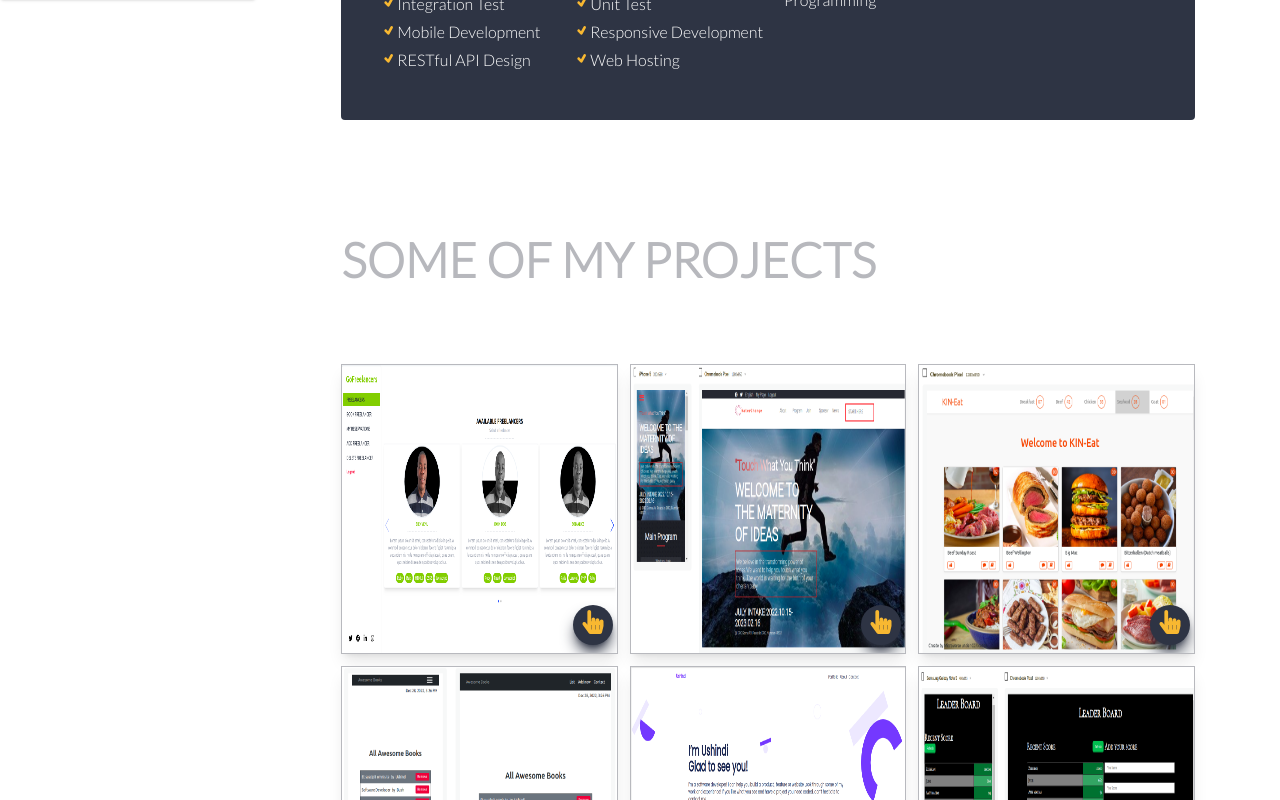
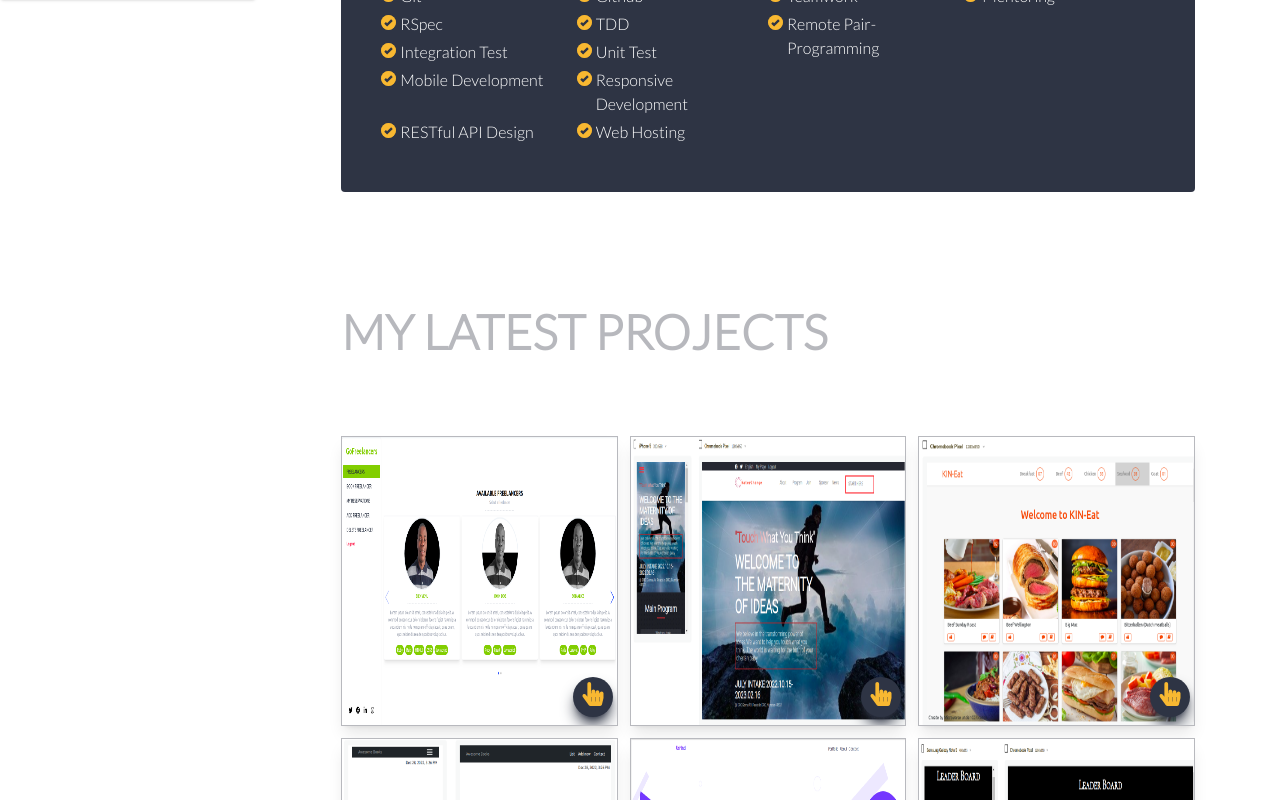
Before and after one commit to bienvenuushindi/my-portfolio, a React (Create React App) app: page / in a window 1280 px wide. Shown: the part 800-1600 px from the top of the page. Built offline with nearby package versions, Linux system fonts and the light colour scheme.

Commit message:
Add animation

```diff
--- a/src/App.css
+++ b/src/App.css
@@ -1,9 +1,14 @@
 * {
     font-family: Lato, serif;
+    margin: 0;
+    padding: 0;
 }
 
 :root {
-    --swiper-navigation-color: #f8b831;
+    --primary: #b8b9be;
+    --secondary: #2e3444;
+    --tertiary: #f8b831;
+    --swiper-navigation-color: var(--tertiary);
 }
 
 body {
@@ -26,9 +31,11 @@ main {
     margin: .5rem;
     z-index: 3;
 }
+
 .custom-shadow {
     box-shadow: 0 4px 8px 0 rgba(0, 0, 0, 0.2), 0 6px 20px 0 rgba(0, 0, 0, 0.19);;
 }
+
 .floating-navigation > li {
     border-radius: 4rem;
     padding: .2rem;
@@ -37,19 +44,21 @@ main {
 }
 
 @media screen and (max-width: 767px) {
-    .testimonial-image{
+    .testimonial-image {
         width: 100px;
         height: 100px;
         margin: auto;
         border-radius: 50px;
     }
 }
-.testimonial-image{
+
+.testimonial-image {
     width: 100px;
     height: 100px;
     margin: auto;
     border-radius: 50px;
 }
+
 @media screen and (min-width: 1024px) {
     .floating-navigation {
         padding: .2rem .2rem;
@@ -64,7 +73,6 @@ main {
         margin: .5rem 0;
     }
 }
-
 
 
 .navigation > li:hover {
@@ -94,14 +102,27 @@ main {
 }
 
 @keyframes app-bounce {
-    0%, 20%, 50%, 80%, 100% {transform: translateY(0);}
-    40% {transform: translateY(-5px);}
-    60% {transform: translateY(-2px);}
+    0%, 20%, 50%, 80%, 100% {
+        transform: translateY(0);
+    }
+    40% {
+        transform: translateY(-5px);
+    }
+    60% {
+        transform: translateY(-2px);
+    }
 }
+
 @-webkit-keyframes app-bounce {
-    0%, 20%, 50%, 80%, 100% {-webkit-transform: translateY(0);}
-    40% {-webkit-transform:  translateY(-5px);}
-    60% {-webkit-transform: translateY(-2px);}
+    0%, 20%, 50%, 80%, 100% {
+        -webkit-transform: translateY(0);
+    }
+    40% {
+        -webkit-transform: translateY(-5px);
+    }
+    60% {
+        -webkit-transform: translateY(-2px);
+    }
 }
 
 .project-container {
@@ -115,7 +136,7 @@ main {
     -moz-transition: all ease-in-out .5s;
 }
 
-.project-element{
+.project-element {
     top: 300px;
     left: 300px;
 }
@@ -124,16 +145,17 @@ a:hover, button:hover, .project-container:hover {
     cursor: pointer;
 }
 
-.project-container:hover .project-element{
+.project-container:hover .project-element {
     opacity: 1;
     top: 0;
     left: 0;
 }
 
 .plus-icon {
-   opacity: 1;
+    opacity: 1;
 }
-.project-container:hover .plus-icon{
+
+.project-container:hover .plus-icon {
     opacity: 0;
 }
 
@@ -142,3 +164,72 @@ a:hover, button:hover, .project-container:hover {
         animation: app-bounce infinite 1s linear;
     }
 }
+
+.wrapper {
+    display: flex;
+    justify-content: center;
+    align-items: center;
+}
+
+.checkmark__circle {
+    stroke-dasharray: 166;
+    stroke-dashoffset: 166;
+    stroke-width: 2;
+    stroke-miterlimit: 10;
+    stroke: var(--tertiary);
+    fill: none;
+    animation: stroke 0.6s cubic-bezier(0.65, 0, 0.45, 1) forwards
+}
+
+.checkmark {
+    width: 15px;
+    height: 15px;
+    border-radius: 50%;
+    display: block;
+    stroke-width: 8;
+    stroke: var(--secondary);
+    stroke-miterlimit: 10;
+    margin: 10% auto;
+    box-shadow: inset 0px 0px 0px var(--tertiary);;
+    animation: fill .4s ease-in-out .4s forwards, scale .3s ease-in-out .9s both
+}
+
+.checkmark__check {
+    transform-origin: 50% 50%;
+    stroke-dasharray: 48;
+    stroke-dashoffset: 48;
+    animation: stroke 0.3s cubic-bezier(0.65, 0, 0.45, 1) 0.8s forwards
+}
+
+@keyframes stroke {
+    100% {
+        stroke-dashoffset: 0
+    }
+}
+
+@keyframes scale {
+    0%, 100% {
+        transform: none
+    }
+    50% {
+        transform: scale3d(1.1, 1.1, 1)
+    }
+}
+
+@keyframes fill {
+    100% {
+        box-shadow: inset 0px 0px 0px 30px var(--tertiary);
+    }
+}
+
+.reveal{
+    position: relative;
+    transform: translateY(150px);
+    opacity: 0;
+    transition: 1s all ease;
+}
+
+.reveal.active{
+    transform: translateY(0);
+    opacity: 1;
+}
--- a/src/App.js
+++ b/src/App.js
@@ -5,14 +5,34 @@ import Portfolio from "./components/portfolio";
 import Testimonials from "./components/testimonials";
 import Contact from "./components/contact";
 import Navigation from "./components/navigation";
+import {useEffect} from "react";
 
 function App() {
+
+    function reveal() {
+        let reveals = document.querySelectorAll(".reveal");
+
+        for (let i = 0; i < reveals.length; i++) {
+            let windowHeight = window.innerHeight;
+            let elementTop = reveals[i].getBoundingClientRect().top;
+            let elementVisible = 80;
+
+            if (elementTop < windowHeight - elementVisible) {
+                reveals[i].classList.add("active");
+            } else {
+                reveals[i].classList.remove("active");
+            }
+        }
+    }
+    useEffect(()=>{
+        window.addEventListener("scroll", reveal);
+    },[])
     return (
         <>
             <aside>
                 <Navigation />
             </aside>
-            <main className="xl:ml-64">
+            <main className="xl:ml-64 overflow-hidden">
                 <div className="lg:w-10/12 w-11/12 mx-auto">
                     <About />
                     <Portfolio/>
--- a/src/components/about.js
+++ b/src/components/about.js
@@ -9,7 +9,7 @@ const About = () => {
     })
     return (
         <section id="about" className=" flex-col ">
-            <div className="h-fit  my-10 lg:mt-20">
+            <div className="h-fit  my-10 lg:mt-20 ">
                 <div className="h-full grid justify-items-start gap-1 items-center" >
                     <div className="space-y-5">
                         <div className="lg:text-3xl text-2xl uppercase flex items-center ">Hi There <img src={handWaving} alt='hand waving' className="lg:w-fit lg:h-fit h-8 w-8" /></div>
@@ -17,7 +17,7 @@ const About = () => {
                             <h1 className="uppercase lg:text-6xl text-3xl  mb-1">I'M <span className="font-extrabold">USHINDI</span></h1>
                             <h5 className="text-tertiary font-extrabold bg-secondary w-fit p-1 rounded">Software developer / Full-stack developer</h5>
                         </div>
-                        <div className="lg:text-2xl" style={{fontSize: '1.2rem'}}>
+                        <div className="lg:text-3xl text-secondary">
                             <p> I'm a Full-stack web developer with  3+ years of experience. I can help you build a product , feature or website.
                                 Look through some of my work and experience! If you like what you see and have a project you need coded, don’t hesitate to contact me.
                             </p>
--- a/src/components/contact.js
+++ b/src/components/contact.js
@@ -7,7 +7,7 @@ const Contact = () => {
     return (
         <section id="contact" className=" flex-col">
             <Title title="Contact"/>
-            <div className="my-10">
+            <div className="my-10 reveal">
                 <div className="text-3xl my-5">Feel <span className="font-extrabold">free</span> to contact me!</div>
                 <p className="mb-10  mt-5 text-2xl">
                     If you have an application you are interested in developing, a feature that you need built or a
--- a/src/components/items/resumeItem.js
+++ b/src/components/items/resumeItem.js
@@ -2,10 +2,10 @@ const ResumeItem = (props) => {
     const { item } = props
     return (
         <div>
-            <div className="year w-fit font-bold">{item.position}</div>
-            <div className="year w-fit">{item.company}</div>
+            <div className="year w-fit  lg:text-2xl">{item.position}</div>
+            <div className="year w-fit font-bold">{item.company}</div>
             <h6 className="year w-fit px-1  bg-secondary text-tertiary text-sm font-bold">{item.year}</h6>
-            <div className="field">{item.location}</div>
+            <div className="field font-bold">{item.location}</div>
         </div>
     )
 }
--- a/src/components/items/skillCard.js
+++ b/src/components/items/skillCard.js
@@ -1,8 +1,14 @@
-import {TiTick} from "react-icons/ti";
-
 const SkillCard = (props) => {
     const {title, items, name} = props
-    const list = items.map((item, index) => <li key={`${name}-item-${index}`} className="flex items-baseline"><span className="text-tertiary"><TiTick /></span>{item}</li>)
+    const list = items.map((item, index) => <li key={`${name}-item-${index}`} className="flex items-baseline">
+        <div className="wrapper mr-1">
+            <svg className="checkmark" xmlns="http://www.w3.org/2000/svg" viewBox="0 0 52 52">
+                <circle className="checkmark__circle" cx="26" cy="26" r="25" fill="none"/>
+                <path className="checkmark__check font-bold" fill="none" d="M14.1 27.2l7.1 7.2 16.7-16.8"/>
+            </svg>
+        </div>
+        {item}
+    </li>)
     return (
         <li className="border-b-dotted border-l-dotted">
             <div className="card flex ">
--- a/src/components/items/testimonialCard.js
+++ b/src/components/items/testimonialCard.js
@@ -8,7 +8,7 @@ const TestimonialCard = (props) => {
       return  str
     }
     return (
-        <div className=" p-1 max-h-fit text-white rounded shadow shadow-2xl my-14 shadow-gray-light custom-shadow bg-secondary">
+        <div className=" p-1 max-h-fit text-white rounded shadow shadow-2xl my-14 shadow-gray-light custom-shadow bg-secondary ">
             <div className="flex flex-col">
                 <div className="image grid items-start lg:mx-4">
                     <img src={item.image} alt={item.name} className="rounded testimonial-image"/>
--- a/src/components/portfolio.js
+++ b/src/components/portfolio.js
@@ -5,8 +5,8 @@ import {FaHandPointer} from "react-icons/fa";
 const Portfolio = () => {
     return (
         <section id="projects" className="flex-col">
-            <Title title="SOME of My Projects"/>
-            <div className="grid lg:grid-cols-3 md:grid-cols-2 sm:grid-cols-1 justify-center gap-3 py-5 my-10">
+            <Title title="My Latest Projects"/>
+            <div className="reveal grid lg:grid-cols-3 md:grid-cols-2 sm:grid-cols-1 justify-center gap-3 py-5 my-10">
                 {projects.map(item => <div key={item.name}  className="bg-secondary flex items-center shadow-lg border border-primary relative project-container">
                    <img src={item.screenshot} alt={item.name} className="h-72 w-full"/>
                     <div className="absolute top-0 w-full text-center text-white h-full bg-secondary flex flex-col items-center justify-around px-1 project-element">
--- a/src/components/socialMedia.js
+++ b/src/components/socialMedia.js
@@ -10,7 +10,7 @@ function SocialMedia({customClasses = '', showIconText=false}) {
     }
     return (
         <ul className={`mt-3 grid ${customClasses}`}>
-            {accounts.map(item => <li key={item.name} className="flex items-center font-bold"><a href={item.link} className="flex items-center"><span
+            {accounts.map(item => <li key={item.name} className="flex items-center font-bold"><a href={item.link} target="_blank" rel="noreferrer noopener"  className="flex items-center"><span
                 className="text-tertiary bg-secondary p-3 mt-1 mr-2 rounded-3xl hover:text-white">{icons[`${item.key}`]}</span> {showIconText && item.name}
             </a></li>)}
         </ul>
--- a/src/components/testimonials.js
+++ b/src/components/testimonials.js
@@ -5,7 +5,7 @@ const Testimonials = () => {
     return (
         <section id="testimonials" className=" flex-col">
             <Title title="Testimonials"/>
-            <div className="my-10 w-full px-4 " >
+            <div className="my-10 w-full px-4 reveal" >
                 <Slider testimonials={testimonials || []} />
             </div>
         </section>
```
Also changed, not shown: src/components/resume.js (+4 -4 lines).
